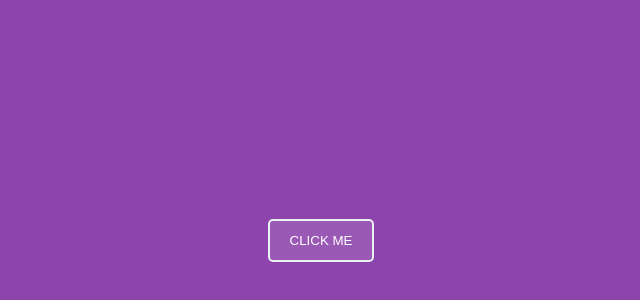
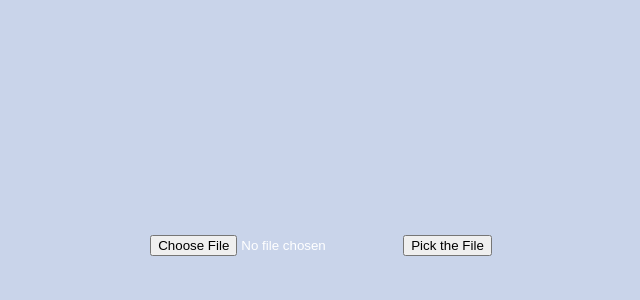
Before and after one commit to ashwini286/technitium_sol, a React (Create React App) app: page / in a window 1280 px wide. Shown: the part 160-460 px from the top of the page, without its empty margins (319-959 px from the left). Built offline with nearby package versions, Linux system fonts and the light colour scheme.

Commit message:
for my practice

```diff
--- a/src/App.css
+++ b/src/App.css
@@ -14,7 +14,7 @@
 }
 
 .App-header {
-  background-color: #282c34;
+  background-color: #6282c258;
   min-height: 100vh;
   display: flex;
   flex-direction: column;
--- a/src/App.js
+++ b/src/App.js
@@ -1,21 +1,18 @@
 
 import './App.css';
-// import NameUpdater from "./Componante/Counter_App/Name_updater/NameUpdater";
-
-// import Gammer from './Componante/Gammer/Gammer';
-// import List from './Componante/list_key/list';
-import Evant from './Componante/EventHabdling/Evant';
+// import UseEffect from './Componante/UseEffect/UseEffect';
+import UseRef from './Componante/UseEffect/UseRef';
 
 
 function App() {
   return (
     <div className="App">
-      <header className="App-header">
+     <header className="App-header">
 
-     {/* <NameUpdater /> */}
-     {/* <Gammer /> */}
-      {/* <List /> */}
-      <Evant />
+
+     {/* <UseEffect /> */}
+     <UseRef />
+
       </header>
     </div>
   );
--- a/src/Componante/EventHabdling/Evant.js
+++ /dev/null
@@ -1,28 +0,0 @@
-import React, { useState } from 'react'
-import './Event.css'
-const Evant = () => {
-    const purple = "8e44ad"
-    const [bg , setBg] = useState(purple);
-    const [name,setName] = useState('Click Me');
-
-
-    const bgChange = () => {
-      let newBg = '#34495e';
-      setBg(newBg);
-      setName("Ouch!!")
-
-    };
-    const bgBack = () => {
-        setBg(purple)
-        setName("Ayyo!! :smile ")
-
-    }
-  return (
-    <>
-    <div style={{backgroundColor : bg }}>
-      <button onClick={bgChange} onDoubleClick={bgBack}>{name}</button>
-    </div>
-    </>
-  )
-}
-export default Evant
--- a/src/Componante/EventHabdling/Event.css
+++ /dev/null
@@ -1,30 +0,0 @@
-*{
-    box-sizing: border-box;
-    padding: 0;
-    margin: 0;
-    background-color: #d2dbdd;
-}
-div{
-    width: 100%;
-    height: 100vh;
-    background-color: #8e44ad;
-    display: flex;
-    flex-direction: column;
-    justify-content: center;
-    align-items: center;
-}
-h1{
-    color: white;
-    background-color: transparent;
-}
-
-button{
-    padding: 12px 20px;
-    background-color: #9b59b6;
-    color: white;
-    border: 2px solid #ecf0f1;
-    outline: none;
-    border-radius: 5px;
-    text-transform: uppercase;
-    cursor: pointer;
-}
--- /dev/null
+++ b/src/Componante/UseEffect/UseEffect.css
@@ -0,0 +1,14 @@
+button{
+    padding: 22,
+/*
+        display:flex
+        justifyContent: 'center',
+        alignItems: 'center',
+        backgroundColor: "#1e293b",
+        color: "white",
+        border: "none",
+        borderRadius: 8,
+        cursor: "pointer",
+        position: "relative",
+        overflow: "hidden", */
+}
--- /dev/null
+++ b/src/Componante/UseEffect/UseEffect.js
@@ -0,0 +1,22 @@
+import React from 'react'
+import './UseEffect.css'
+const UseEffect = () => {
+    const FocueTheInput = () =>{
+        const pickFile = document.getElementById('inputField');
+      pickFile.click()
+
+
+    }
+  return (
+    <div>
+      <input
+      type = "file"
+      id = "inputField"
+
+      />
+      <button onClick={FocueTheInput}>Pick the File</button>
+    </div>
+  )
+}
+
+export default UseEffect
--- /dev/null
+++ b/src/Componante/UseEffect/UseRef.js
@@ -0,0 +1,22 @@
+import React, { useRef } from 'react'
+
+const UseRef = () => {
+    const inputRef = useRef(null)
+    const PickFile = () => {
+        inputRef.current.click()
+    }
+  return (
+    <div>
+    <input
+    type='file'
+    ref={inputRef}
+
+
+    />
+    <button onClick={PickFile}>Pick the File</button>
+
+    </div>
+  )
+}
+
+export default UseRef
```
Also changed, not shown: src/Componante/Gammer/Gammer.css (deleted, +0 -15 lines), src/Componante/Gammer/Gammer.js (deleted, +0 -97 lines), src/Componante/list_key/list.js (deleted, +0 -10 lines).
